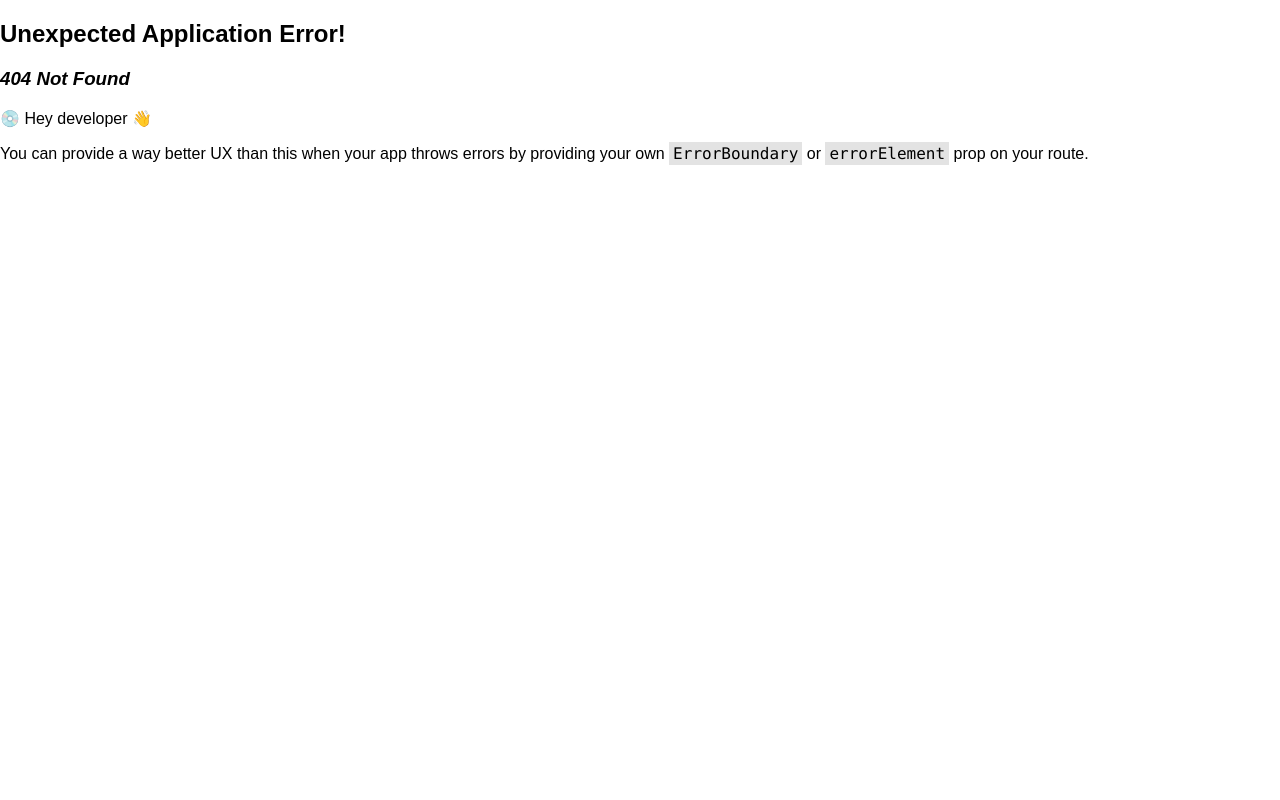
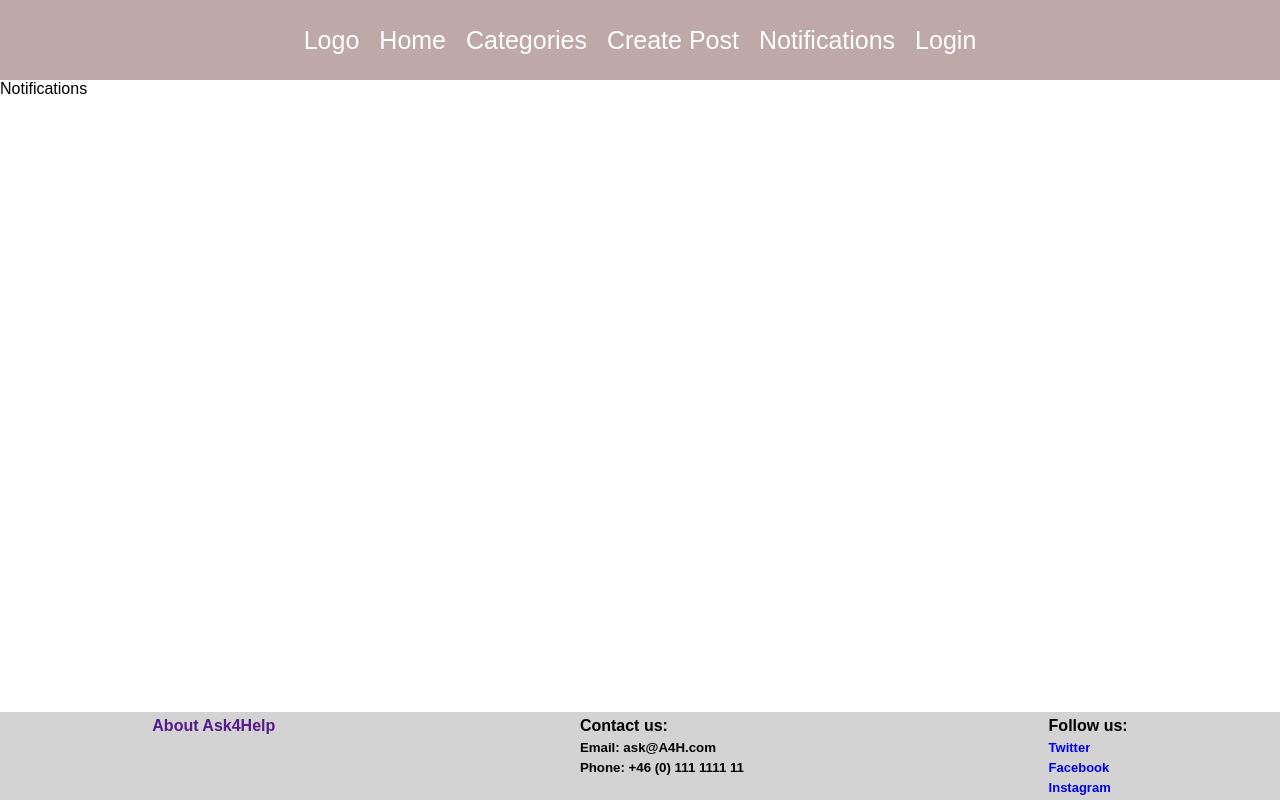
Before and after one commit to aamin75/Ask4Help, a React (Create React App) app in the folder Frontend/: page /notifications in a window 1280 px wide. Before the commit this address had no page. Built offline with nearby package versions, Linux system fonts and the light colour scheme.

Commit message:
Add Logo and User folders to pages

```diff
--- a/Frontend/public/index.html
+++ b/Frontend/public/index.html
@@ -25,7 +25,6 @@
       Learn how to configure a non-root public URL by running `npm run build`.
     -->
     <title>React App</title>
-    <script src="https://kit.fontawesome.com/a3bc47b242.js" crossorigin="anonymous"></script>
   </head>
   <body>
     <noscript>You need to enable JavaScript to run this app.</noscript>
--- a/Frontend/src/components/Footer/Footer.js
+++ b/Frontend/src/components/Footer/Footer.js
@@ -1,12 +1,10 @@
 import React from "react";
 import { useRef } from "react";
-// import Twitter from "../../Assets/twitter.png";
 
 import './Footer.css';
 
 
 function Footer (){
-    // const twitterIcon= useRef(Twitter);
     return(
         <div className="footer">
                 <div className="about_us">
--- a/Frontend/src/components/Header/NavBar.js
+++ b/Frontend/src/components/Header/NavBar.js
@@ -1,9 +1,9 @@
 import React, { useState } from 'react'
 import { BrowserRouter as Router, Routes, Route, Link } from "react-router-dom";
 import './NavBar.css';
-import Home from "../../pages/Home/Home";
-import CreatePost from "../../pages/CreatePost/CreatePost";
-import Login from "../../pages/Login/Login";
+// import Home from "../../pages/Home/Home";
+// import CreatePost from "../../pages/CreatePost/CreatePost";
+// import Login from "../../pages/Login/Login";
 
 
 function  NavBar()  {
@@ -11,6 +11,7 @@ function  NavBar()  {
   return (
     // <Router>
     <nav>
+      <Link to="/"> Logo </Link>
       <Link to="/"> Home </Link>
       <Link to="/categories"> Categories </Link>
       <Link to="/createpost"> Create Post </Link>
--- /dev/null
+++ b/Frontend/src/pages/Categories/Categories.js
@@ -0,0 +1,11 @@
+import React from "react";
+
+function Categories(){
+  return(
+    <div>
+      Categories
+    </div>
+  )
+};
+
+export default Categories;
--- /dev/null
+++ b/Frontend/src/pages/Notifications/Notifications.js
@@ -0,0 +1,11 @@
+import React from "react";
+
+function Notifications(){
+  return(
+    <div>
+      Notifications
+    </div>
+  )
+};
+
+export default Notifications;
```
Also changed, not shown: Frontend/src/App.js (+11 -1 lines), Frontend/src/components/Logo/Logo.js (added, +11 -0 lines), Frontend/src/components/User/User.js (added, +11 -0 lines), Frontend/src/components/Logo/Logo.css (added), Frontend/src/components/User/User.css (added), Frontend/src/pages/Categories/Categories.css (added).
